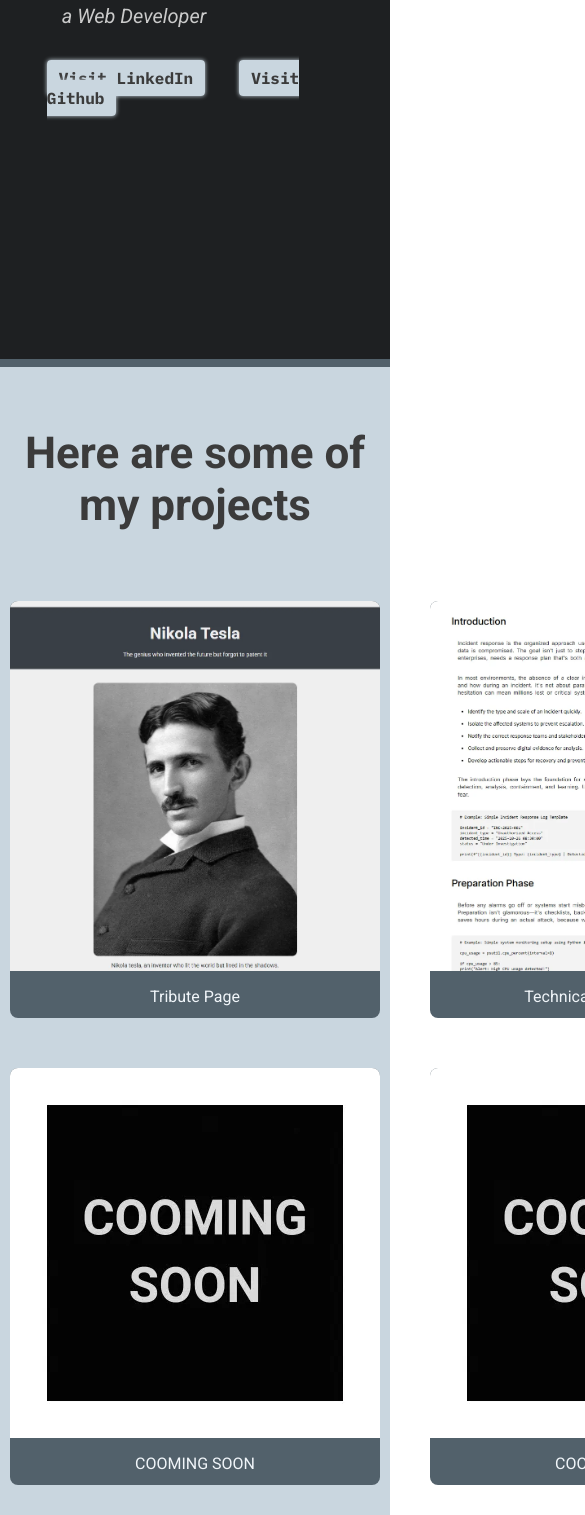
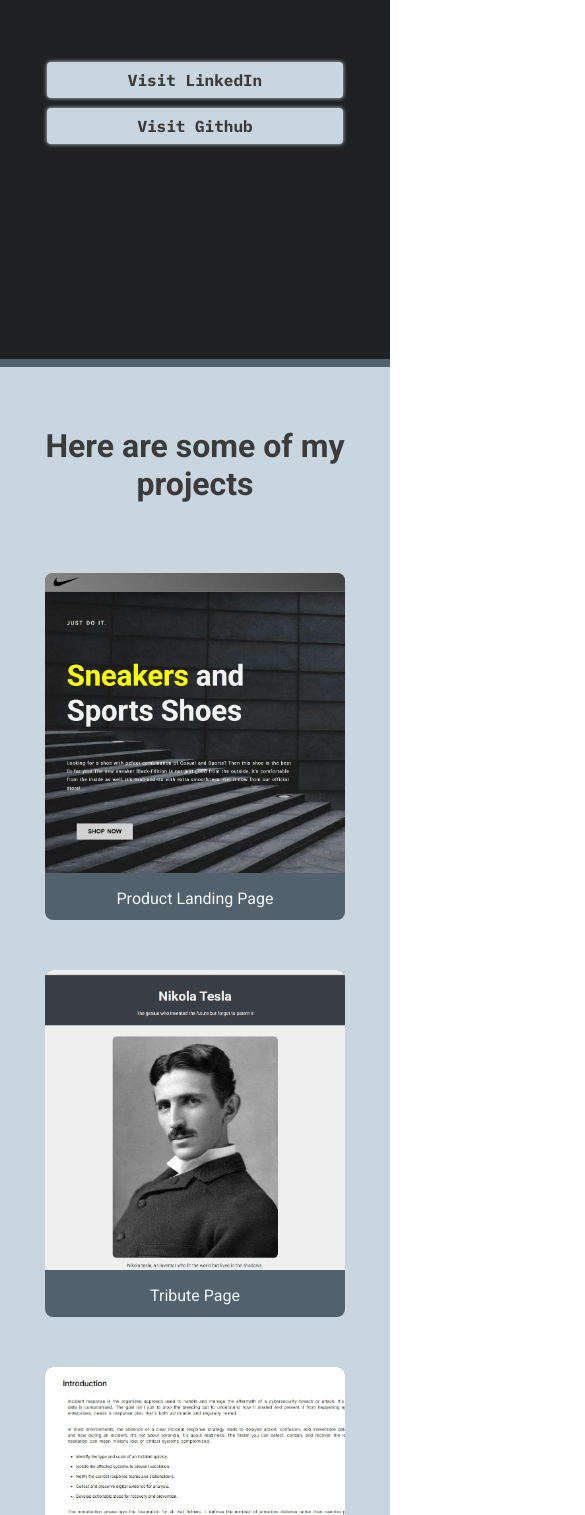
Before and after one commit to mkhamimxbd/Personal-Portfolio, a plain HTML site: page index.html in a window 390 px wide. Shown: the part 485-2000 px from the top of the page, 585 px wide, since content can reach past the window. Drawn offline with Linux system fonts and the light colour scheme.

Commit message:
made the website fully responsive

```diff
--- a/styles/style.css
+++ b/styles/style.css
@@ -118,6 +118,8 @@ html, body {
 }
 
 .welcome-section-links {
+  display: flex;
+  flex-direction: row;
   margin: 40px 0 0 0;
 }
 
@@ -249,10 +251,14 @@ html, body {
 
 .contact-section-title {
   font-size: 44px;
+  text-align: center;
 }
 
 .contact-container {
   display: flex;
+  justify-content: center;
+  margin: 0 20px;
+  flex-wrap: wrap;
   margin: 50px 0 0 0;
 }
 
@@ -263,6 +269,7 @@ html, body {
   font-size: 16px;
   color: var(--font-color);
   transition: all 0.25s ease;
+  margin: 20px 10px 0 40px;
 
   &:hover {
     transform: translateY(5px);
@@ -270,8 +277,8 @@ html, body {
 }
 
 .contact-logo {
-  width:  30px;
-  margin: 0 10px 0 40px;
+  width: 30px;
+  margin: 0 10px 0 0;
 }
 
 .footer {
@@ -286,3 +293,55 @@ html, body {
   padding: 0;
   margin: 0;
 }
+
+@media (max-width: 1400px) {
+  .projects-grid {
+    grid-template-columns: repeat(2, 1fr);
+  }
+}
+
+@media (max-width: 950px) {
+  .projects-grid {
+    grid-template-columns: repeat(1, 1fr);
+  }
+
+  .contact {
+    margin: 40px 10px 0 20px;
+  }
+
+  .contact-section-title {
+    font-size: 36px;
+  }
+
+  .contact-container {
+    margin: 10px 0 0 0;
+  }
+
+  .welcome-txt,
+  .sub-welcome-txt {
+    text-align: center;
+    margin: 0 0 20px 0;
+  }
+
+  .welcome-section-links {
+    flex-direction: column;
+    justify-content: center;
+    /* align-items: center; */
+  }
+
+  .welcome-section-link {
+    margin: 10px 0 0 0;
+    text-align: center;
+  }
+
+  .projects-section-title {
+    font-size: 32px;
+  }
+}
+
+@media (max-width: 700px) {
+  .project-thumbnail {
+    width: 300px;
+    height: 300px;
+  }
+}
```
